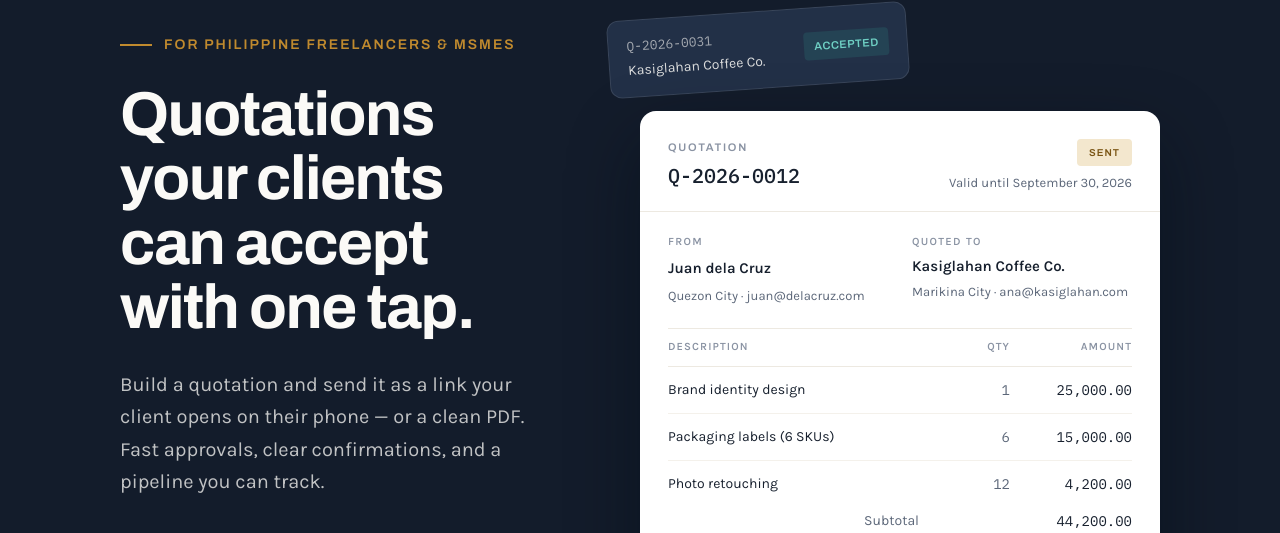
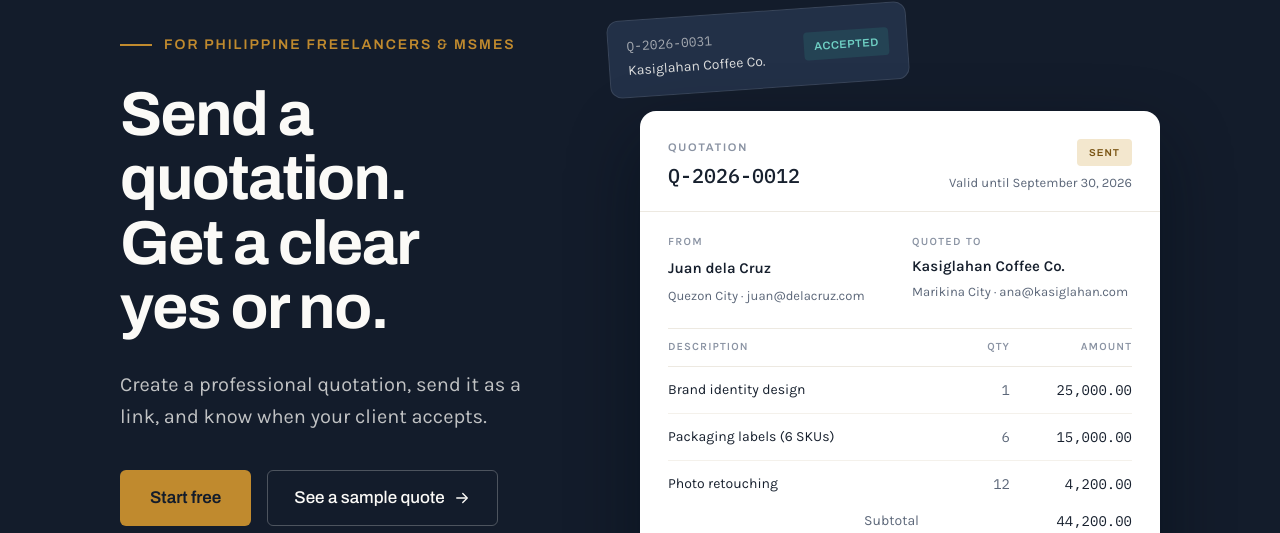
Before and after one commit to wardslarc/bilyo, a Next.js app: page / in a window 1280 px wide. Shown: the part 145-678 px from the top of the page. Built offline with nearby package versions, Linux system fonts and the light colour scheme; no server answers.

Commit message:
copy(marketing): update hero headline and subhead

```diff
--- a/app/(marketing)/page.tsx
+++ b/app/(marketing)/page.tsx
@@ -97,13 +97,12 @@ export default function LandingPage() {
               </div>
 
               <h1 className="font-display text-[40px] leading-[1.06] font-bold tracking-tight text-balance lg:text-[62px] lg:leading-[1.04]">
-                Quotations your clients can accept with one tap.
+                Send a quotation. Get a clear yes or no.
               </h1>
 
               <p className="text-paper/75 max-w-135 text-[17px] leading-relaxed lg:text-xl">
-                Build a quotation and send it as a link your client opens on their
-                phone — or a clean PDF. Fast approvals, clear confirmations, and
-                a pipeline you can track.
+                Create a professional quotation, send it as a link, and know
+                when your client accepts.
               </p>
 
               <div className="flex w-full flex-col gap-3 pt-1 lg:w-auto lg:flex-row lg:items-center lg:gap-4 lg:pt-2">
```
